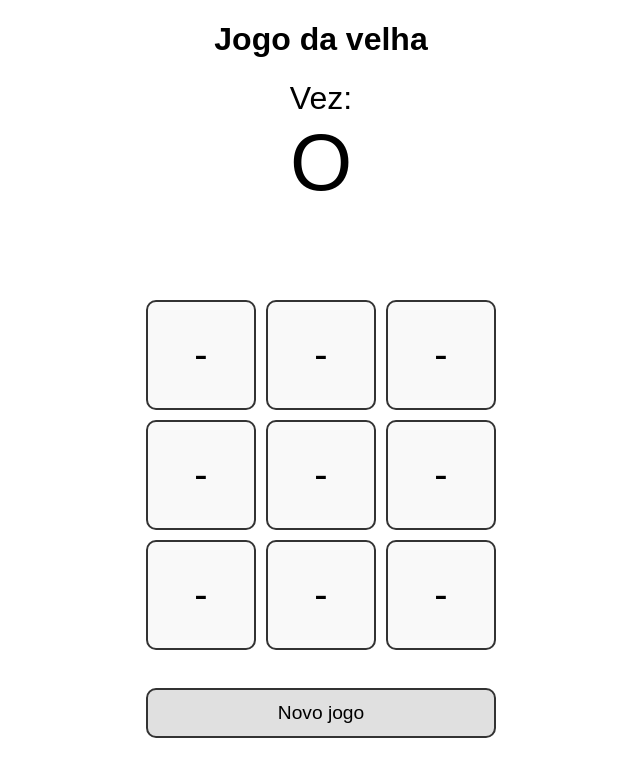
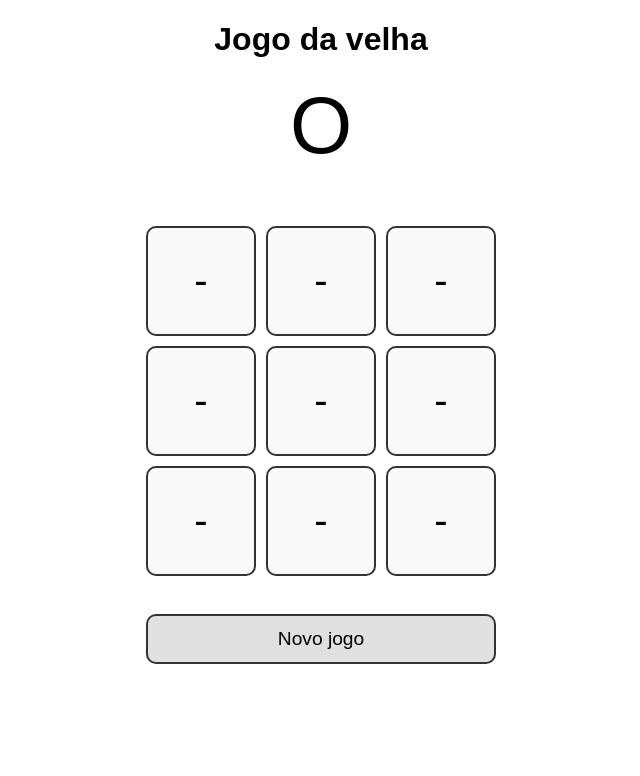
Before and after one commit to kauvas/velhas, a plain HTML site: page index.html in a window 1280 px wide. Shown: the whole page, without its empty margins (319-959 px from the left). Drawn offline with Linux system fonts and the light colour scheme.

Commit message:
Update index.html

```diff
--- a/index.html
+++ b/index.html
@@ -8,7 +8,7 @@
 </head>
 <body>
     <h1>Jogo da velha</h1>
-    <a id="tvez">Vez:<div id="rvez"></div></a>
+    <a id="rvez"></a>
     <br><br><br><br>
     <div id="button">
     <button id="1">
```
